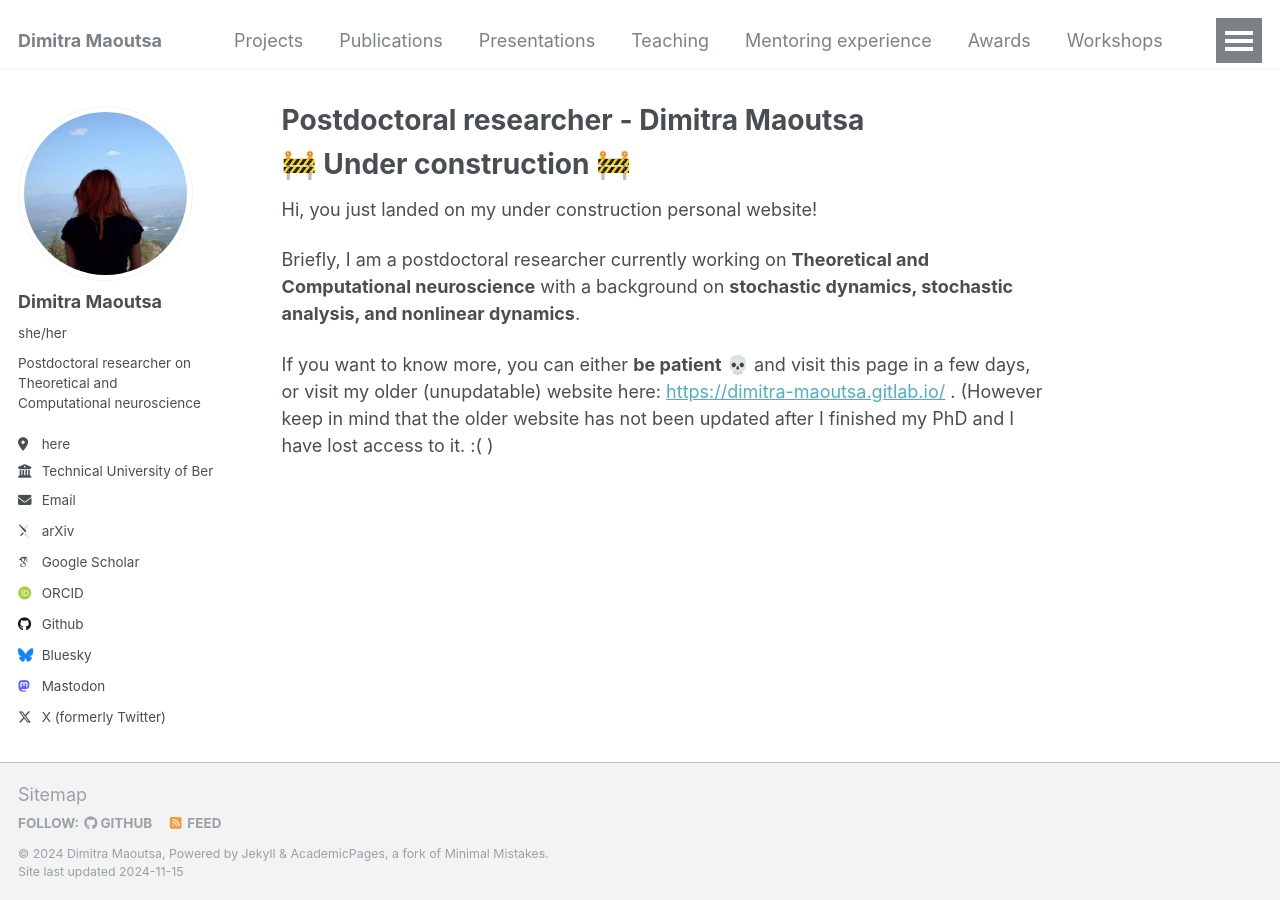
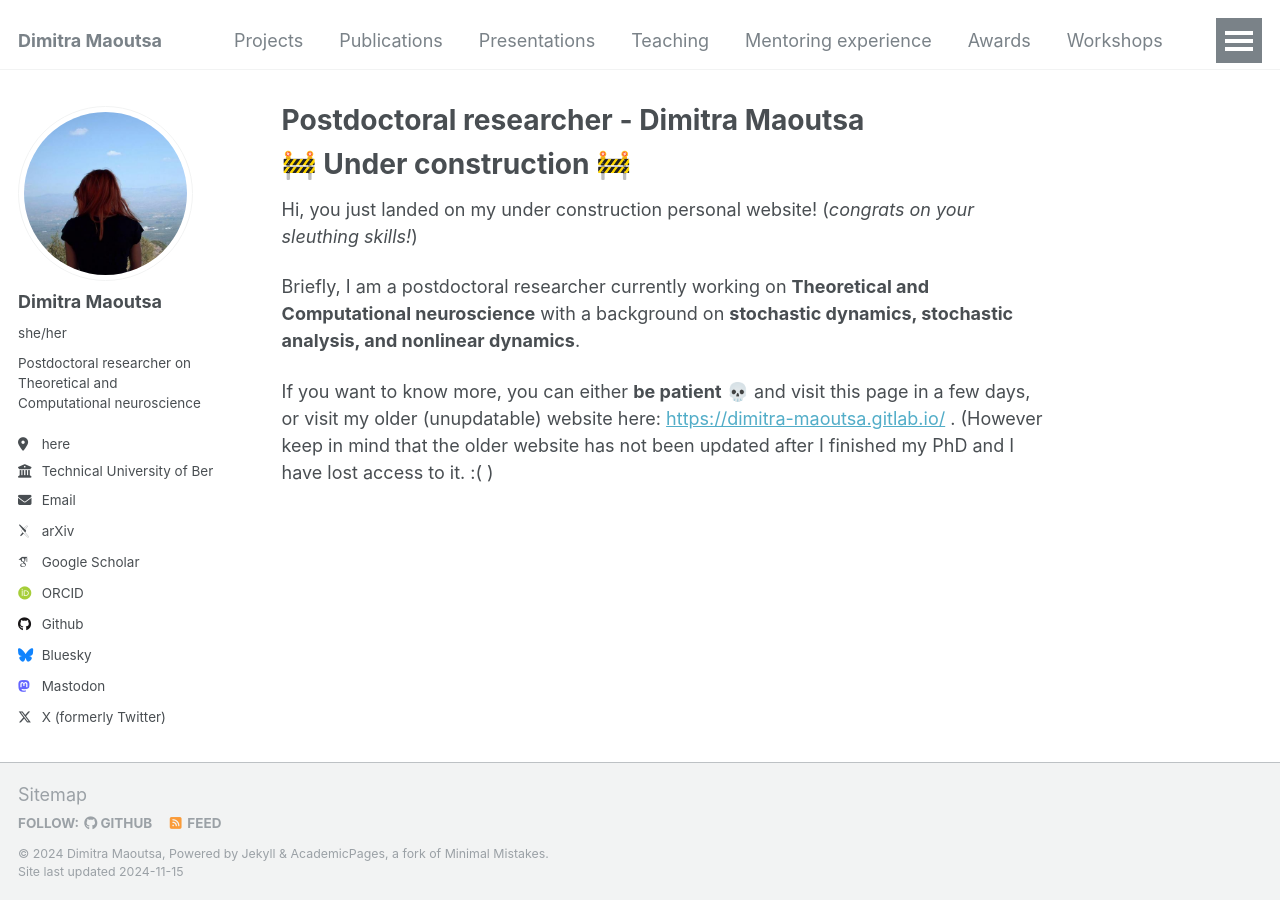
Before and after one commit to dimitra-maoutsa/dimitra-maoutsa.github.io, a Jekyll site: the page built from _pages/about.md, in a window 1280 px wide. Built offline with Jekyll 4.4.1, drawn with Linux system fonts in a browser that asks for light colours; emoji names are drawn with the system emoji font; some web fonts are replaced.

Commit message:
Update about.md

```diff
--- a/_pages/about.md
+++ b/_pages/about.md
@@ -9,7 +9,7 @@ redirect_from:
 
 :construction: Under construction :construction:
 ======
-Hi, you just landed on my under construction personal website!
+Hi, you just landed on my under construction personal website! (_congrats on your sleuthing skills!_)
 
 
 Briefly, I am a postdoctoral researcher currently working on **Theoretical and Computational neuroscience** with a background on **stochastic dynamics, stochastic analysis, and nonlinear dynamics**.
```
